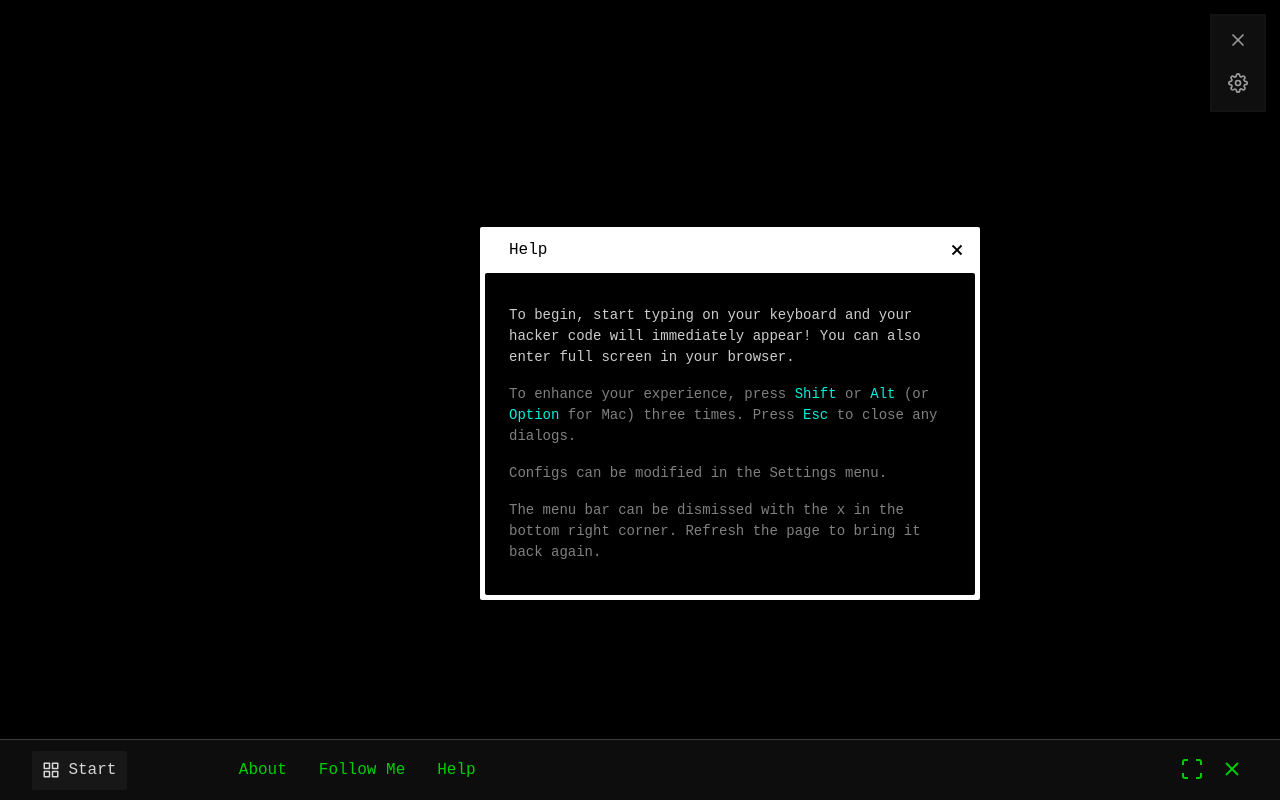
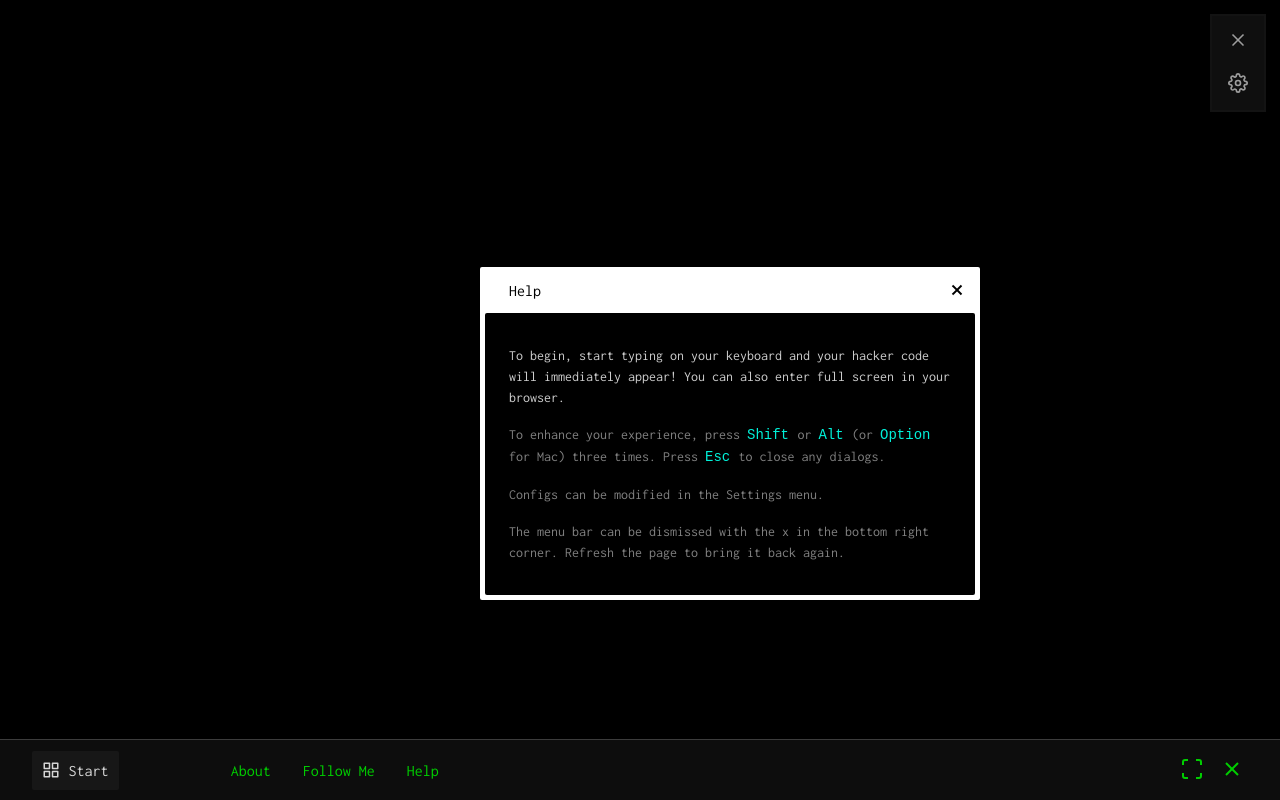
Before and after one commit to amansoon/hacker, a Next.js app: page / in a window 1280 px wide. Built offline with nearby package versions, Linux system fonts and the light colour scheme.

Commit message:
update font

```diff
--- a/src/styles/globals.css
+++ b/src/styles/globals.css
@@ -2,6 +2,7 @@
 @tailwind components;
 @tailwind utilities; */
 @import url("https://fonts.googleapis.com/css2?family=Poppins:ital,wght@0,100;0,200;0,300;0,400;0,500;0,600;0,700;0,800;1,100;1,200;1,300;1,400;1,500;1,600;1,700&family=Share+Tech+Mono&display=swap");
+@import url('https://fonts.googleapis.com/css2?family=Inconsolata:wght@200;300;400;500;600;700;800;900&display=swap');
 
 @import url(./window.css);
 
@@ -27,6 +28,7 @@
 body {
   font-family: "Dina";
   font-family: monospace;
+  font-family: 'Inconsolata', monospace;
   color: var(--color);
   background-color: black;
   font-size: 1rem;
```
